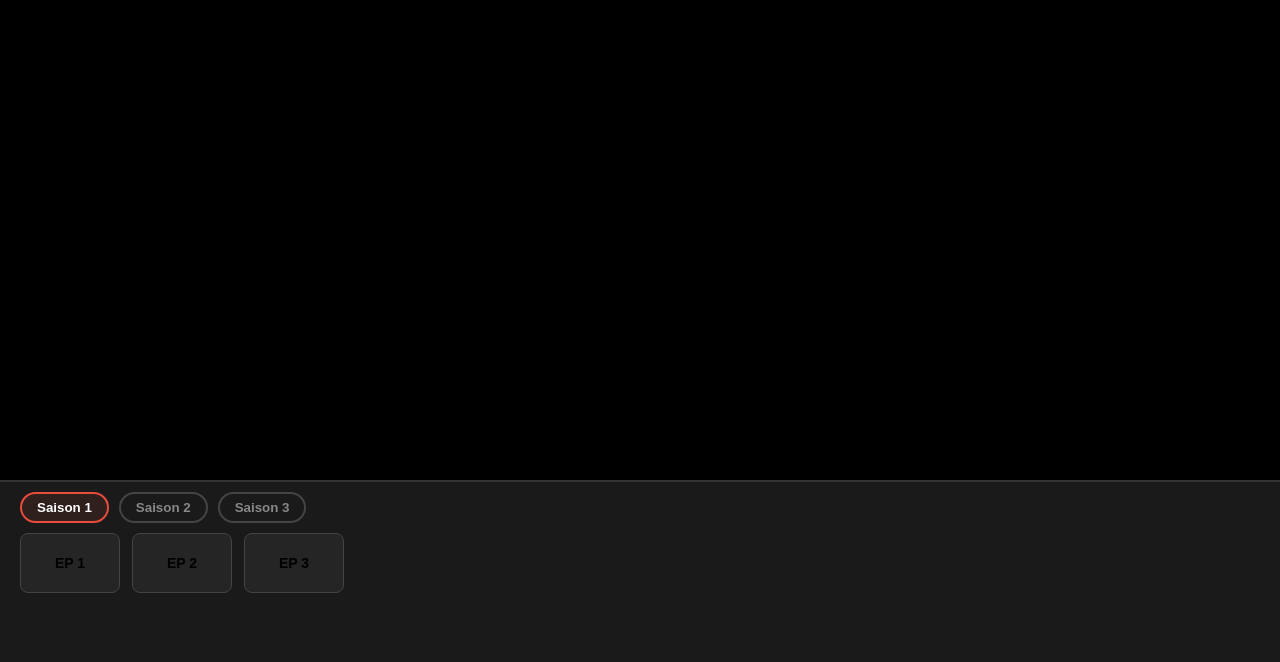
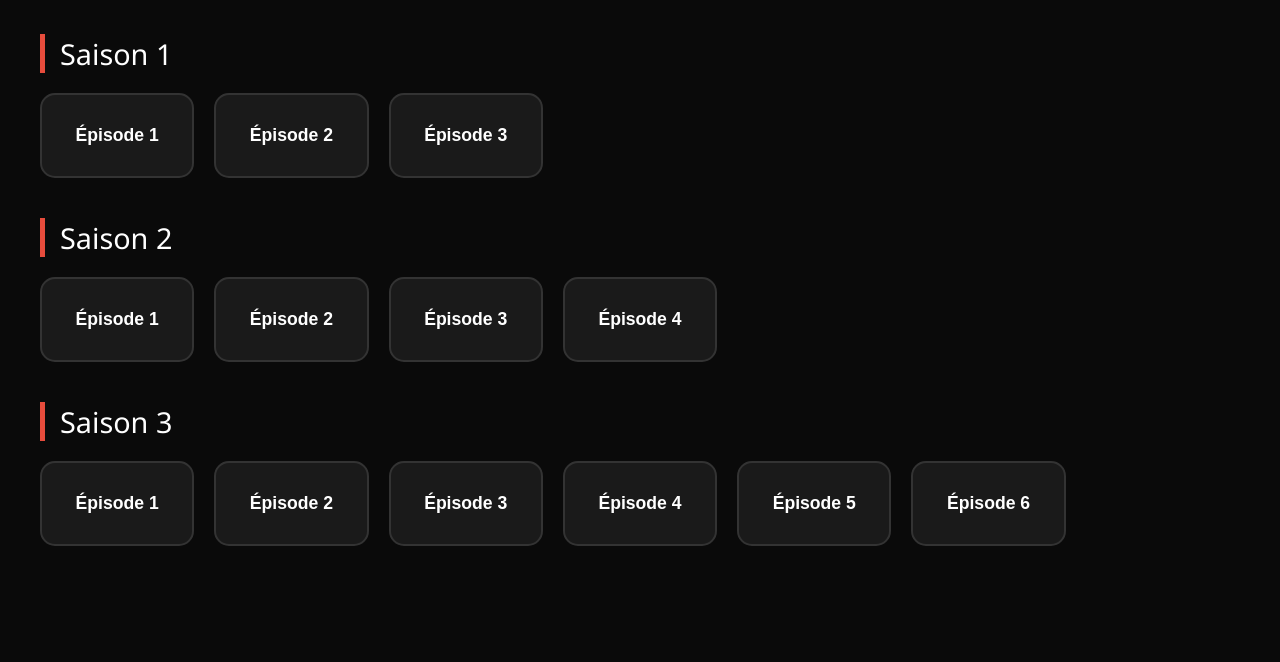
Before and after one commit to FLyStoRx/Test, a plain HTML site: page index.html in a window 1280 px wide. Shown: the part 138-800 px from the top of the page. Drawn offline with Linux system fonts and the light colour scheme.

Commit message:
Update index.html

```diff
--- a/index.html
+++ b/index.html
@@ -3,147 +3,133 @@
 <head>
     <meta charset="UTF-8">
     <meta name="viewport" content="width=device-width, initial-scale=1.0, maximum-scale=1.0, user-scalable=no">
-    <title>Ma Série TV - Multi-Saisons</title>
+    <title>Ma Bibliothèque Streaming</title>
     <style>
         :root {
             --primary: #e74c3c;
             --bg-dark: #0a0a0a;
-            --bg-panel: #1a1a1a;
+            --card-bg: #1a1a1a;
             --text: #ffffff;
         }
 
         body, html {
             margin: 0; padding: 0; width: 100%; height: 100%;
-            background-color: var(--bg-dark); overflow: hidden;
-            font-family: 'Segoe UI', Roboto, Helvetica, Arial, sans-serif;
-            color: var(--text);
+            background-color: var(--bg-dark); font-family: 'Segoe UI', Roboto, Arial, sans-serif; color: var(--text);
+            overflow-x: hidden;
         }
 
-        .main-layout {
-            display: flex;
-            flex-direction: column;
-            width: 100vw;
-            height: 100vh;
+        /* --- PAGE D'ACCUEIL --- */
+        #catalog {
+            padding: 40px 20px;
+            max-width: 1200px;
+            margin: 0 auto;
         }
 
-        /* Lecteur Vidéo */
-        .video-container {
-            flex-grow: 1;
-            position: relative;
-            background: #000;
-            box-shadow: inset 0 0 100px rgba(0,0,0,0.5);
+        h1 { text-align: center; color: var(--primary); font-size: 2.5rem; margin-bottom: 50px; }
+
+        .season-section { margin-bottom: 40px; }
+        .season-title {
+            font-size: 1.8rem; margin-bottom: 20px; padding-left: 15px;
+            border-left: 5px solid var(--primary);
         }
 
-        iframe {
-            position: absolute; top: 0; left: 0; width: 100%; height: 100%;
-            border: none; background: #000; transition: opacity 0.3s;
+        .episodes-grid {
+            display: grid;
+            grid-template-columns: repeat(auto-fill, minmax(150px, 1fr));
+            gap: 20px;
         }
 
-        /* Panneau de contrôle (Saisons + Épisodes) */
-        .navigation-panel {
-            background: var(--bg-panel);
-            height: 160px;
-            display: flex;
-            flex-direction: column;
-            border-top: 2px solid #333;
-            padding: 10px 0;
-        }
-
-        /* Onglets Saisons */
-        .season-tabs {
-            display: flex;
-            padding: 0 20px;
-            gap: 10px;
-            margin-bottom: 10px;
-        }
-
-        .season-btn {
-            background: transparent;
-            color: #888;
-            border: 2px solid #444;
-            padding: 6px 15px;
-            border-radius: 20px;
+        .ep-card {
+            background: var(--card-bg);
+            border: 2px solid #333;
+            color: white;
+            padding: 30px 10px;
+            text-align: center;
+            border-radius: 15px;
             cursor: pointer;
             font-weight: bold;
+            font-size: 1.1rem;
+            transition: all 0.3s ease;
             outline: none;
         }
 
-        .season-btn.active, .season-btn:focus {
-            border-color: var(--primary);
-            color: var(--text);
-            background: rgba(231, 76, 60, 0.1);
+        .ep-card:focus, .ep-card:hover {
+            background: var(--primary);
+            border-color: #fff;
+            transform: translateY(-5px);
+            box-shadow: 0 10px 20px rgba(0,0,0,0.5);
         }
 
-        /* Grille Épisodes */
-        .episodes-grid {
-            display: flex;
-            gap: 12px;
-            padding: 0 20px 10px 20px;
-            overflow-x: auto;
-            scroll-behavior: smooth;
+        /* --- POPUP LECTEUR --- */
+        #playerPopup {
+            position: fixed;
+            top: 0; left: 0; width: 100vw; height: 100vh;
+            background: rgba(0, 0, 0, 0.95);
+            display: none; /* Caché par défaut */
+            z-index: 9999;
+            justify-content: center;
+            align-items: center;
         }
 
-        .ep-card {
-            min-width: 100px;
-            height: 60px;
-            background: #252525;
+        .video-container {
+            position: relative;
+            width: 90%;
+            max-width: 1100px;
+            aspect-ratio: 16 / 9;
+            background: #000;
             border: 1px solid #444;
-            border-radius: 8px;
-            display: flex;
-            align-items: center;
-            justify-content: center;
-            cursor: pointer;
-            font-weight: bold;
-            font-size: 14px;
-            transition: all 0.2s;
-            outline: none;
+            box-shadow: 0 0 50px rgba(0,0,0,0.8);
         }
 
-        .ep-card:focus, .ep-card.active {
+        iframe { width: 100%; height: 100%; border: none; }
+
+        /* Bouton Fermer dynamique */
+        #closeBtn {
+            position: absolute;
+            top: -50px;
+            right: 0;
             background: var(--primary);
-            border-color: #fff;
-            transform: scale(1.05);
-            box-shadow: 0 0 15px rgba(231, 76, 60, 0.5);
+            color: white;
+            border: none;
+            padding: 10px 25px;
+            border-radius: 5px;
+            font-weight: bold;
+            cursor: pointer;
+            transition: opacity 0.5s ease, visibility 0.5s;
+            opacity: 0;
+            visibility: hidden;
         }
 
-        /* Scrollbar invisible pour TV */
-        .episodes-grid::-webkit-scrollbar { display: none; }
-
-        #current-info {
-            position: absolute; top: 20px; right: 20px;
-            background: rgba(0,0,0,0.7); padding: 5px 15px;
-            border-radius: 20px; font-size: 12px; z-index: 10;
-            border: 1px solid rgba(255,255,255,0.2);
+        #closeBtn.visible {
+            opacity: 1;
+            visibility: visible;
         }
     </style>
 </head>
 <body>
 
-    <div class="main-layout">
+    <div id="catalog">
+        <h1>SERIES STREAM</h1>
+        <div id="content"></div>
+    </div>
+
+    <div id="playerPopup">
         <div class="video-container">
-            <div id="current-info">En attente de lecture...</div>
+            <button id="closeBtn" onclick="closeVideo()">✕ FERMER LE LECTEUR</button>
             <iframe
                 id="mainPlayer"
                 src="about:blank"
-                allow="autoplay; fullscreen"
-                allowfullscreen
-                sandbox="allow-scripts allow-forms allow-presentation allow-same-origin">
+                allow="autoplay; fullscreen *; picture-in-picture"
+                allowfullscreen="true"
+                webkitallowfullscreen="true"
+                mozallowfullscreen="true">
             </iframe>
-        </div>
-
-        <div class="navigation-panel">
-            <div class="season-tabs" id="seasonTabs">
-                </div>
-
-            <div class="episodes-grid" id="episodesGrid">
-                </div>
         </div>
     </div>
 
     <script>
-        // --- CONFIGURATION DES DONNÉES ---
-        // Tu peux ajouter autant de saisons et d'épisodes que tu veux ici
-        const seriesData = {
+        // --- DONNÉES DES SAISONS ---
+ const seriesData = {
             "Saison 1": [
                 { id: 1, url: "https://vidmoly.net/embed-pk2z4wgddenf.html" },
                 { id: 2, url: "https://vidmoly.net/embed-g7d07h39u6xr.html" },
@@ -165,68 +151,65 @@
             ]
         };
 
-        const seasonTabs = document.getElementById('seasonTabs');
-        const episodesGrid = document.getElementById('episodesGrid');
+        const content = document.getElementById('content');
+        const popup = document.getElementById('playerPopup');
         const player = document.getElementById('mainPlayer');
-        const info = document.getElementById('current-info');
+        const closeBtn = document.getElementById('closeBtn');
+        let idleTimer;
 
-        let currentSeason = Object.keys(seriesData)[0];
+        // Génération de la page d'accueil
+        function init() {
+            Object.keys(seriesData).forEach(season => {
+                const section = document.createElement('div');
+                section.className = 'season-section';
+                section.innerHTML = `<div class="season-title">${season}</div>`;
 
-        // Initialisation du menu
-        function initMenu() {
-            // Créer les boutons de saisons
-            Object.keys(seriesData).forEach(seasonName => {
-                const btn = document.createElement('button');
-                btn.className = 'season-btn';
-                btn.innerText = seasonName;
-                btn.onclick = () => showSeason(seasonName);
-                seasonTabs.appendChild(btn);
-            });
-            showSeason(currentSeason);
-        }
+                const grid = document.createElement('div');
+                grid.className = 'episodes-grid';
 
-        // Afficher les épisodes d'une saison
-        function showSeason(seasonName) {
-            currentSeason = seasonName;
-            episodesGrid.innerHTML = '';
+                seriesData[season].forEach(ep => {
+                    const card = document.createElement('button');
+                    card.className = 'ep-card';
+                    card.innerText = `Épisode ${ep.id}`;
+                    card.onclick = () => openVideo(ep.url);
+                    grid.appendChild(card);
+                });
 
-            // Update boutons saisons
-            document.querySelectorAll('.season-btn').forEach(btn => {
-                btn.classList.toggle('active', btn.innerText === seasonName);
-            });
-
-            seriesData[seasonName].forEach(ep => {
-                const card = document.createElement('button');
-                card.className = 'ep-card';
-                card.innerText = 'EP ' + ep.id;
-                card.onclick = () => playVideo(ep.url, seasonName, ep.id, card);
-                episodesGrid.appendChild(card);
+                section.appendChild(grid);
+                content.appendChild(section);
             });
         }
 
-        // Fonction de lecture optimisée TV
-        function playVideo(url, season, id, element) {
-            // 1. Purge immédiate
-            player.style.opacity = "0";
-            player.src = 'about:blank';
+        // Fonction pour afficher/cacher le bouton fermer
+        function showUI() {
+            closeBtn.classList.add('visible');
+            clearTimeout(idleTimer);
+            idleTimer = setTimeout(() => {
+                closeBtn.classList.remove('visible');
+            }, 3000);
+        }
 
-            // 2. Feedback visuel
-            document.querySelectorAll('.ep-card').forEach(c => c.classList.remove('active'));
-            element.classList.add('active');
-            info.innerText = `Lecture : ${season} - Épisode ${id}`;
+        // Détection de mouvement sur le lecteur
+        window.addEventListener('mousemove', () => {
+            if (popup.style.display === 'flex') showUI();
+        });
 
-            // 3. Chargement différé pour laisser respirer la RAM
+        function openVideo(url) {
+            player.src = 'about:blank'; // Purge
+            popup.style.display = 'flex';
+
             setTimeout(() => {
                 player.src = url;
-                player.style.opacity = "1";
-            }, 500);
+                showUI();
+            }, 300);
         }
 
-        // Anti-veille TV
-        setInterval(() => { window.dispatchEvent(new Event('resize')); }, 15000);
+        function closeVideo() {
+            player.src = 'about:blank'; // Stop la vidéo
+            popup.style.display = 'none';
+        }
 
-        window.onload = initMenu;
+        window.onload = init;
     </script>
-
 </body>
 </html>
```
